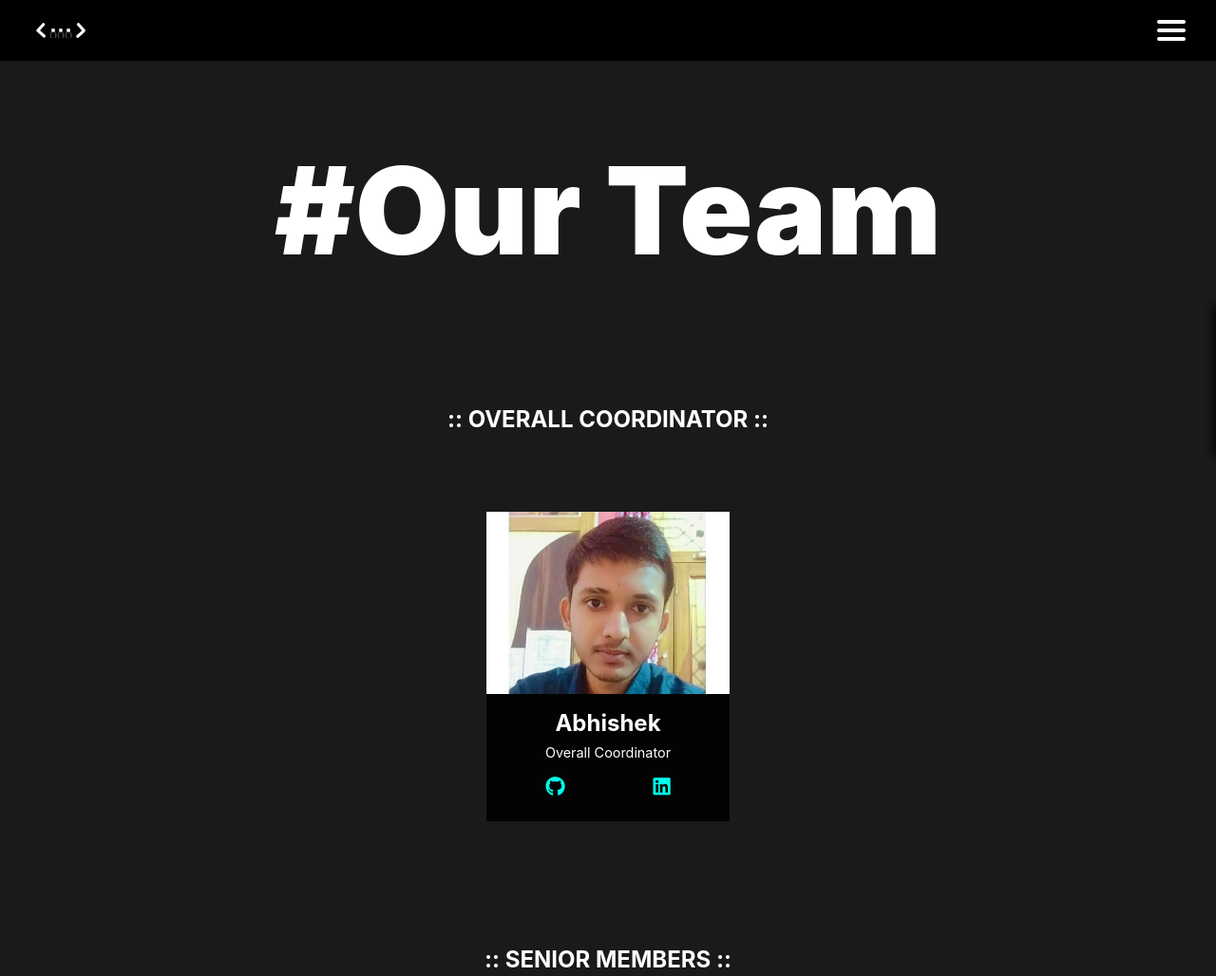
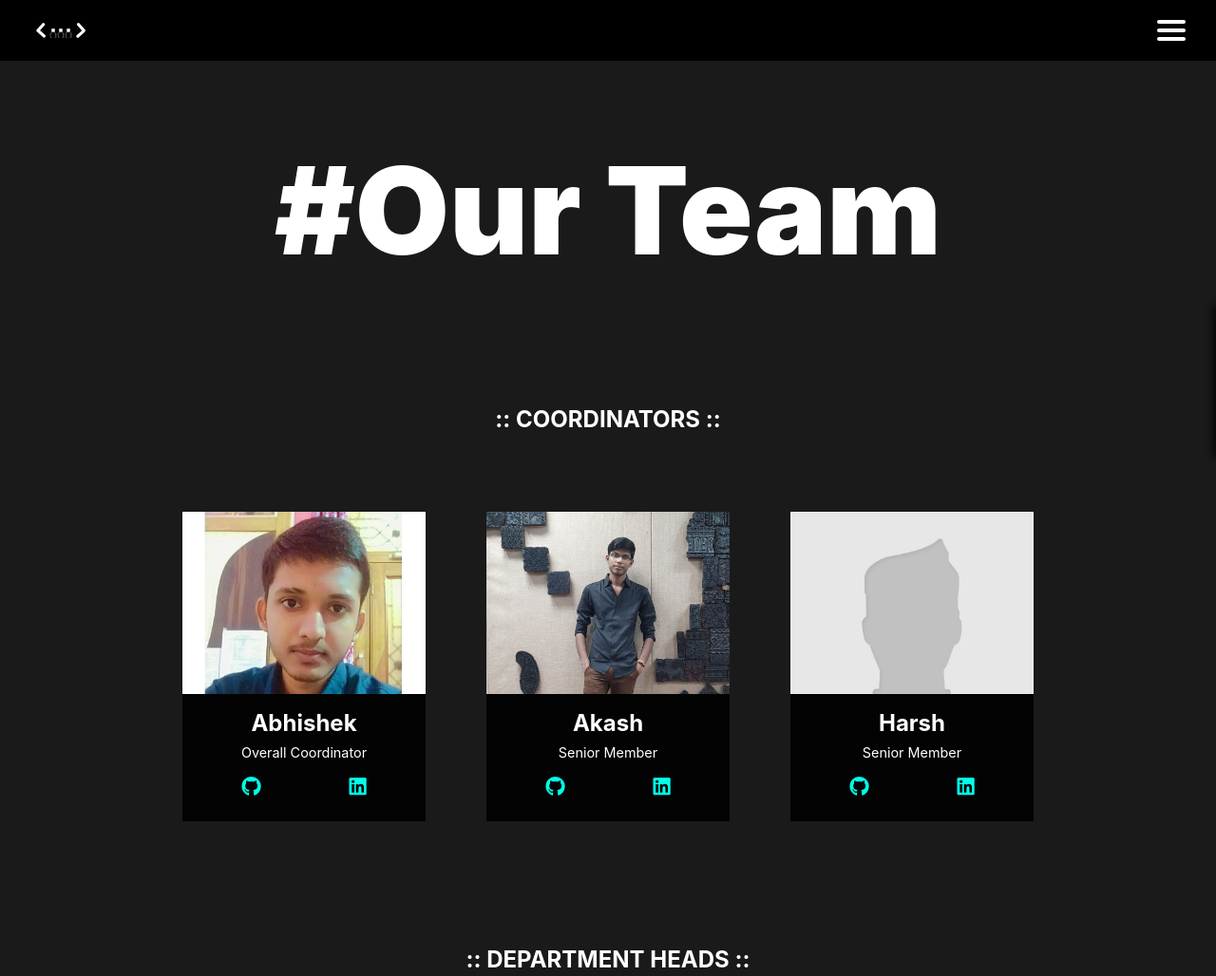
Before and after one commit to coding-club-iit-jammu/CodingClub_Site, a plain HTML site: page team.html in a window 1280 px wide. Shown: the top 1028 px of the page at 95% size. Drawn offline with Linux system fonts and the light colour scheme.

Commit message:
modified Teams Page

```diff
--- a/team.html
+++ b/team.html
@@ -30,7 +30,7 @@
 <p class="heading_team_page">#Our Team</p>
 
     <div class="team-members">
-        <h1>OVERALL COORDINATOR  </h1>
+        <h1> COORDINATORS  </h1>
         <p class="message"></p>
 
         <div class="head for-flex-sec">
@@ -52,10 +52,53 @@
                     </ul>
                 </div>
             </div>
+            <div class="abd-card">
+                <div class="abd-cards-img">
+
+                    <img class="abd-cards-image" src="./images/akash.jpg" />
+                </div>
+                <div class="abd-cards-content">
+                    <h2>Akash</h2>
+                    <p>
+                        Senior Member
+                    </p>
+                    <ul>
+                        <li>
+                            <a href="#"><i class="fab fa-github"></i></a>
+                        </li>
+
+                        <li>
+                            <a href="https://www.linkedin.com/mwlite/in/akash-kumar-194800174"><i class="fab fa-linkedin"></i></a>
+                        </li>
+                    </ul>
+                </div>
+            </div>
+            <div class="abd-card">
+                <div class="abd-cards-img">
+
+                    <img class="abd-cards-image" src="./images/defualt.jpg" />
+                </div>
+                <div class="abd-cards-content">
+                    <h2>Harsh</h2>
+                    <p>
+                        Senior Member
+                    </p>
+                    <ul>
+                        <li>
+                            <a href="#"><i class="fab fa-github"></i></a>
+                        </li>
+
+                        <li>
+                            <a href="#"><i class="fab fa-linkedin"></i></a>
+                        </li>
+                    </ul>
+                </div>
+            </div>
+
         </div>
 
         <!-- senior members and social events head of coding club of indian institute of technology jammu -->
-        <h1>Senior Members</h1>
+        <!-- <h1>Senior Members</h1>
         <p class="message"></p>
         <div class="for-flex-sec social-events-and-senior-member ">
             <div class="abd-card">
@@ -101,7 +144,7 @@
                 </div>
             </div>
 
-        </div>
+        </div> -->
 
         <!-- department head of coding club of indian institute of technology jammu -->
         <h1>Department Heads</h1>
@@ -343,7 +386,7 @@
 
 
         <!-- senior members and social events head of coding club of indian institute of technology jammu -->
-        <h1>Our Volunteers</h1>
+        <h1>Core Members</h1>
         <p class="message"></p>
         <div class="for-flex-sec volunteer ">
 
```
